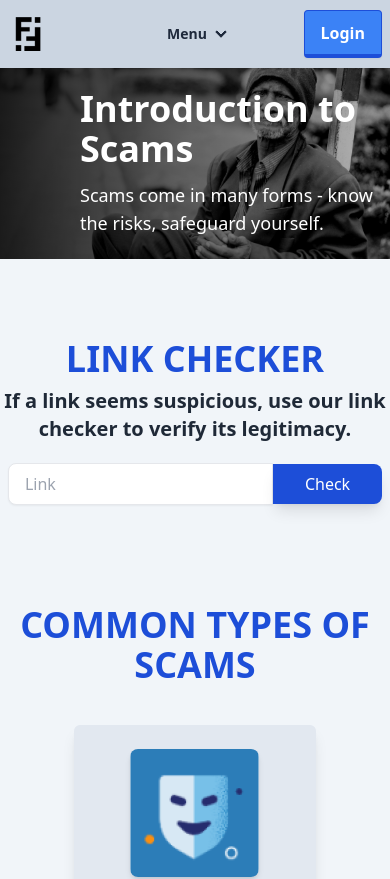
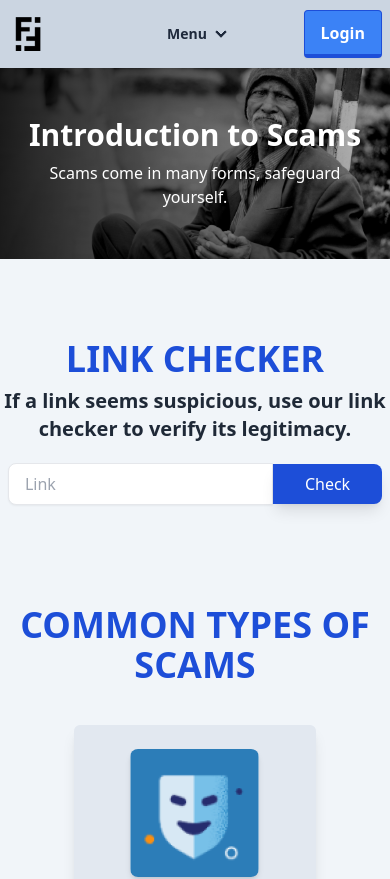
Before and after one commit to Jx1126/asp-final, a React (Vite) app: page /scam-awareness in a window 390 px wide. Shown: the top 879 px of the page. Built offline with nearby package versions, Linux system fonts and the light colour scheme.

Commit message:
Hero section in scam awareness page is now responsive

```diff
--- a/src/components/awareness/Awareness.tsx
+++ b/src/components/awareness/Awareness.tsx
@@ -9,14 +9,14 @@
 const AwarenessSection = () => {
   return (
     <section className="relative w-auto h-auto">
-      <img src={hero} alt="Hero image" className="w-full object-cover brightness-75" />
+      <img src={hero} alt="Hero image" className="w-full h-full object-cover brightness-75" />
       <div className="absolute inset-0 bg-gradient-to-r from-black/85" />
 
-      <div className="absolute inset-0 flex items-center ml-20">
-        <div className="text-white">
-          <h1 className="text-4xl md:text-6xl font-bold">Introduction to Scams</h1>
-          <p className="text-lg mt-3 md:text-xl">
-            Scams come in many forms - know the risks, safeguard yourself.
+      <div className="absolute inset-0 flex items-center justify-center sm:justify-start">
+        <div className="text-white px-6 sm:px-10 md:px-16">
+          <h1 className="text-3xl sm:text-5xl font-bold text-center sm:text-left">Introduction to Scams</h1>
+          <p className="text-base sm:text-lg md:text-xl mt-2 sm:mt-3 text-center sm:text-left">
+            Scams come in many forms, safeguard yourself.
           </p>
         </div>
       </div>
```
